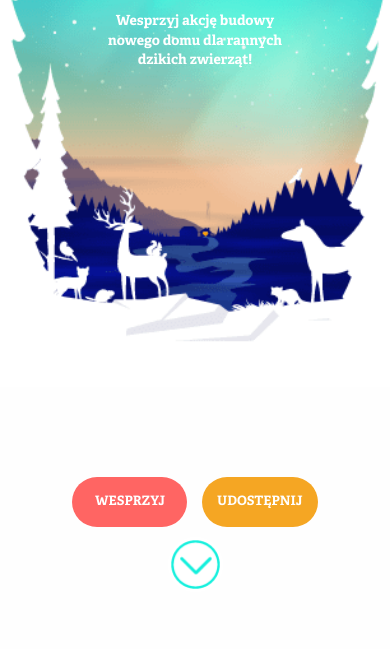
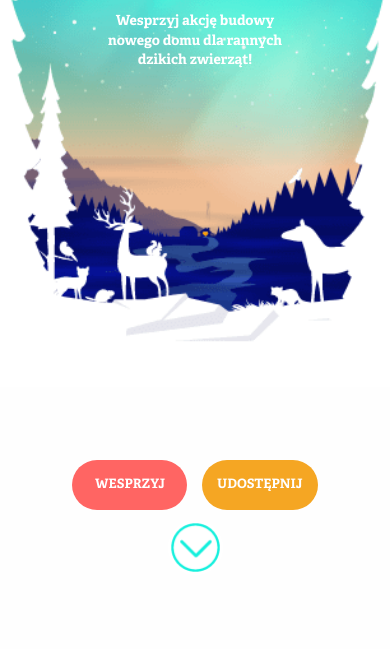
Before and after one commit to patrykuran/performante-lp, a plain HTML site: page index.html in a window 390 px wide. Shown: the part 193-842 px from the top of the page. Drawn offline with Linux system fonts and the light colour scheme.

Commit message:
fix btn position on mobile

```diff
--- a/scss/styles.scss
+++ b/scss/styles.scss
@@ -57,7 +57,7 @@ $salmon-color: #ff6563;
     }
     .btn-wrapper {
       position: absolute;
-      bottom: 7%;
+      bottom: 9%;
       left: 0;
       right: 0;
       .btn {
```
Also changed, not shown: css/app.css.
